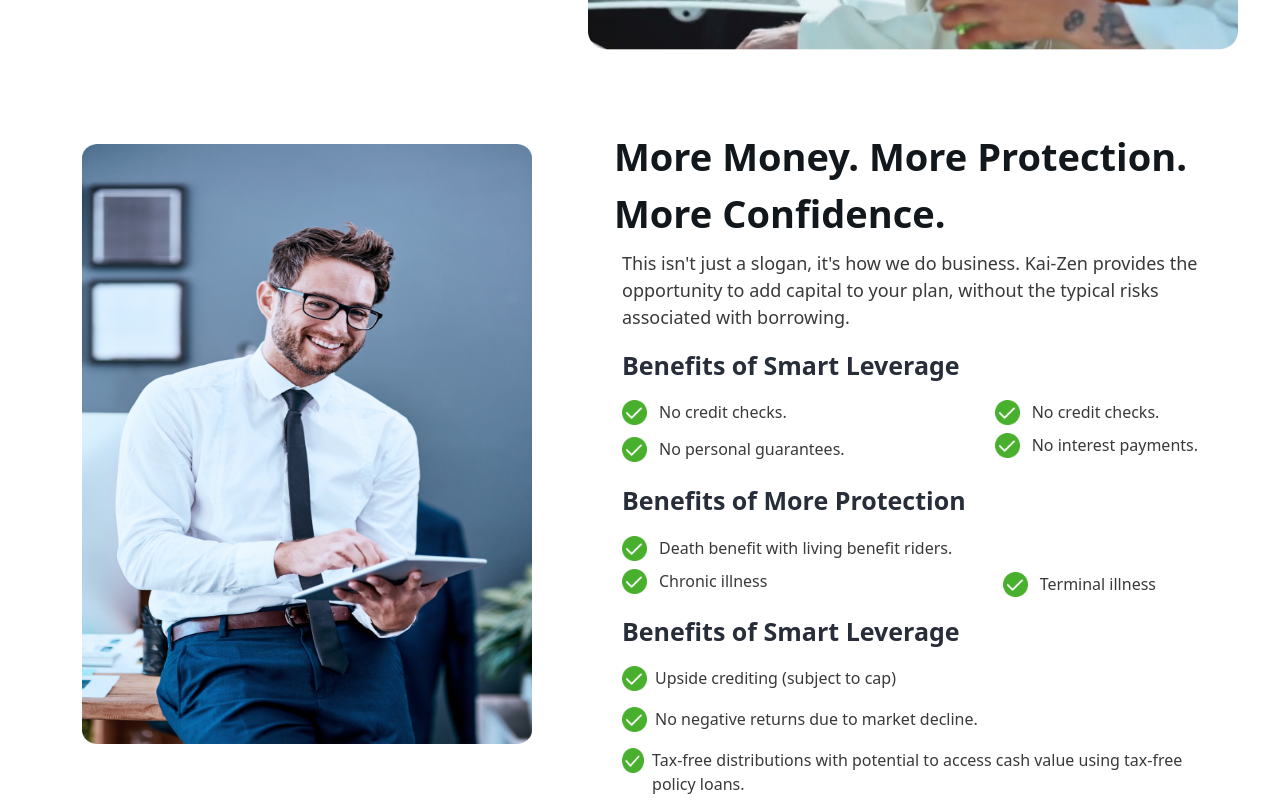
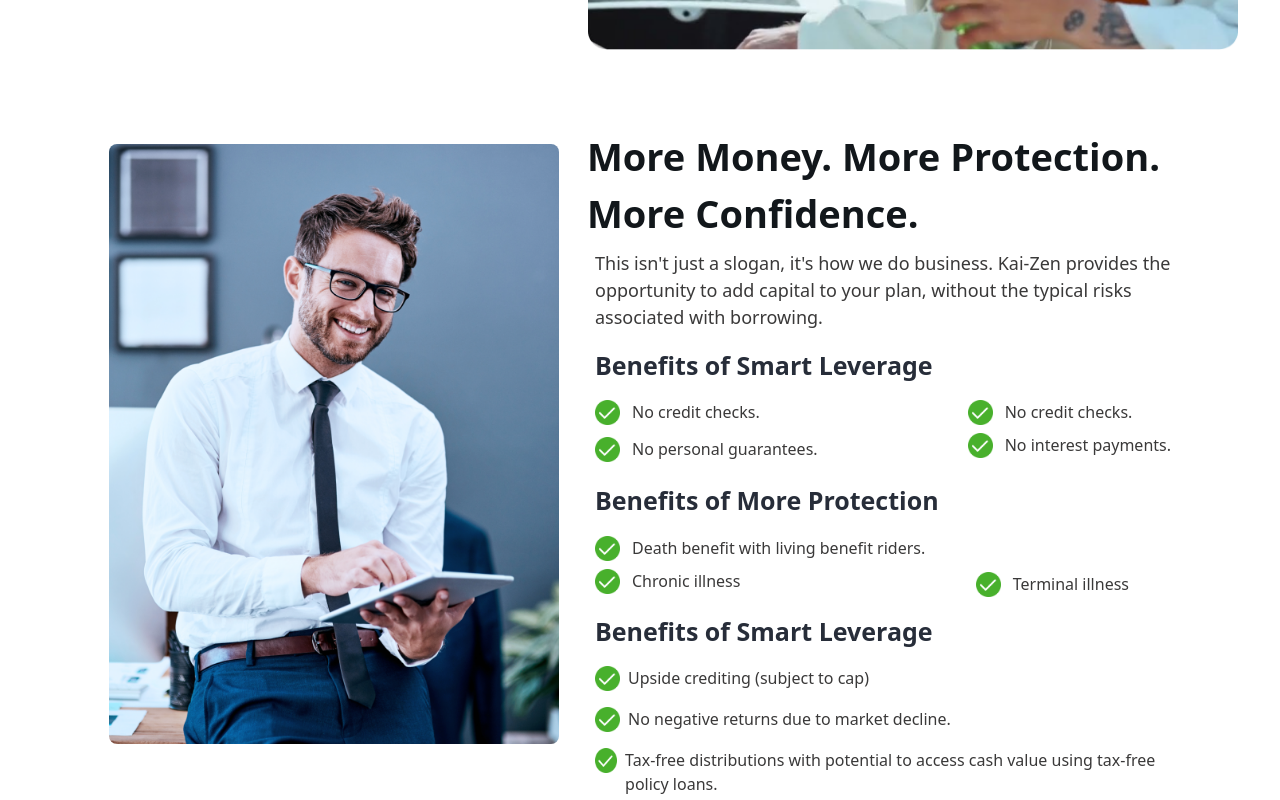
Before and after one commit to snehapatidar5/Task-1, a React (Vite) app: page / in a window 1280 px wide. Shown: the part 2800-3600 px from the top of the page. Built offline with nearby package versions, Linux system fonts and the light colour scheme.

Commit message:
Update Benefit.jsx

```diff
--- a/src/Component/OtherComponents/Benefit.jsx
+++ b/src/Component/OtherComponents/Benefit.jsx
@@ -4,9 +4,9 @@
 
 function Benefit() {
   return (
-    <div className="lg:max-2xl:flex lg:max-2xl:justify-evenly lg:max-2xl:mt-[-60px] ">
+    <div className="lg:max-2xl:flex lg:max-2xl:justify-center lg:max-2xl:gap-3 lg:max-2xl:mt-[-60px] ">
       <div>
-              <img src={benefit} className="lg:max-2xl:w-[450px] lg:max-2xl:h-[600px] sm:w-[343px] h-[377px]  sm:m-4 " />
+              <img src={benefit} className="lg:max-2xl:w-[450px] lg:max-2xl:h-[600px] sm:w-[343px] h-[377px] rounded-lg  sm:m-4 sm:object-cover " />
       </div>
       <div className="lg:max-2xl:w-[600px] lg:max-2xl:h-[700px]">
         <h3 className="text-[#12171B] lg:max-2xl:text-start lg:max-2xl:text-[38px] sm:text-[28px] font-bold sm:text-center  ">
```
